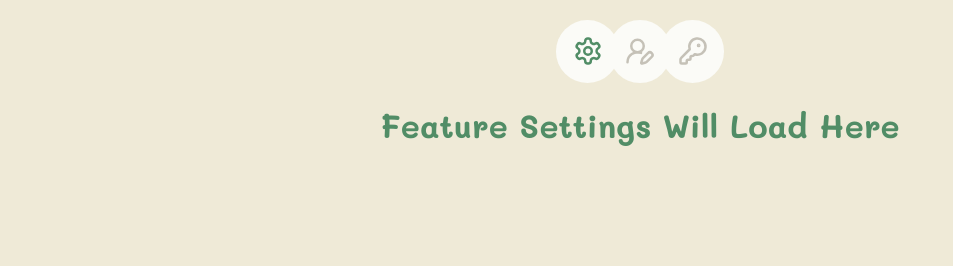
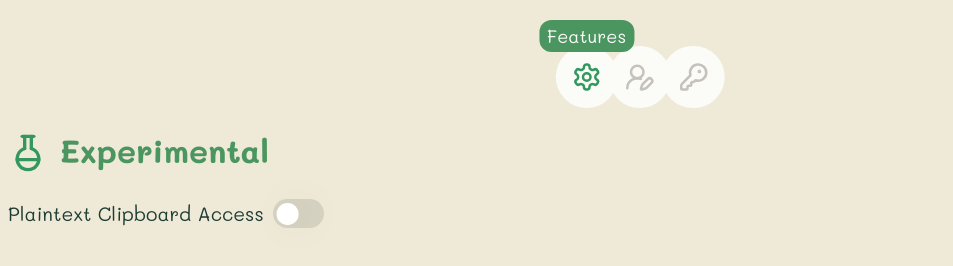
Before and after one commit to Maclean-D/three-assistant-glass, a website: page settings.html in a window 1280 px wide. Shown: the whole page, without its empty margins (0-953 px from the left). Drawn offline with Linux system fonts and the light colour scheme; no server answers.

Commit message:
Add settings page and make clipboard toggle-able

```diff
--- a/main.js
+++ b/main.js
@@ -589,7 +589,7 @@ window.addEventListener('load', () => {
     socket.onmessage = function(event) {
         const data = JSON.parse(event.data);
         if (data.type === 'clipboard') {
-            clipboardAlert.textContent = 'Clipboard Updated: ' + data.content;
+            clipboardAlert.textContent = '📋 Clipboard Updated: ';
             clipboardAlert.style.display = 'block';
             setTimeout(() => {
                 clipboardAlert.style.display = 'none';
--- /dev/null
+++ b/settings-styles.css
@@ -0,0 +1,154 @@
+body {
+    background-color: #efead7;
+    font-family: 'Mali', cursive;
+}
+
+h1 {
+    color: #4b9560;
+}
+
+/* Settings Tab */
+
+.settings-tab-container {
+    display: flex;
+    justify-content: space-between;
+    width: 100%;
+    max-width: 160px;
+    margin-left: auto;
+    margin-right: auto;
+}
+
+.settings-tab-item {
+    display: flex;
+    flex-direction: column;
+    align-items: center;
+    flex: 1;
+    text-align: center;
+    height: 100px;
+    position: relative;
+}
+
+.settings-tab-label {
+    display: none;
+    background-color: #4b9560;
+    color: #fbfbf7;
+    padding: 4px 8px;
+    border-radius: 12px;
+    font-size: 18px;
+    position: absolute;
+    top: 12px;
+    left: 50%;
+    transform: translateX(-50%);
+    z-index: 1;
+    white-space: nowrap;
+    max-width: none;
+}
+
+.settings-tab-item.active .settings-tab-label {
+    display: inline-block;
+}
+
+.settings-tab-button {
+    width: 62.5px;
+    height: 62.5px;
+    border-radius: 50%;
+    background-color: #fbfbf7;
+    border: none;
+    cursor: pointer;
+    display: flex;
+    justify-content: center;
+    align-items: center;
+    position: absolute;
+    bottom: 0;
+    left: 50%;
+    transform: translateX(-50%);
+}
+
+.settings-tab-icon {
+    width: 30px;
+    height: 30px;
+    transition: filter 0.3s ease;
+    filter: invert(86%) sepia(8%) saturate(176%) hue-rotate(358deg) brightness(90%) contrast(90%);
+}
+
+.settings-tab-button:hover .settings-tab-icon {
+    filter: invert(62%) sepia(12%) saturate(114%) hue-rotate(357deg) brightness(92%) contrast(87%);
+}
+
+.settings-tab-button.active .settings-tab-icon {
+    filter: invert(48%) sepia(79%) saturate(376%) hue-rotate(93deg) brightness(88%) contrast(84%);
+}
+
+.tab-content {
+    display: none;
+}
+
+.tab-content.active {
+    display: block;
+}
+
+/* Switch from Uiverse.io by namecho https://uiverse.io/namecho/quiet-panther-93*/
+
+.switch {
+    --button-width: 2.625em;
+    --button-height: 1.5em;
+    --toggle-diameter: 1.125em;
+    --button-toggle-offset: calc((var(--button-height) - var(--toggle-diameter)) / 2);
+    --toggle-shadow-offset: 10px;
+    --toggle-wider: 2.25em;
+    --color-grey: #d7d3c2;
+    --color-green: #4b9560;
+    display: flex;
+    align-items: center;
+}
+
+.switch span {
+    color: #1d3c34;
+    font-size: 1.2em;
+    margin-right: 0.5em;
+}
+
+.slider {
+    display: inline-block;
+    width: var(--button-width);
+    height: var(--button-height);
+    background-color: var(--color-grey);
+    border-radius: calc(var(--button-height) / 2);
+    position: relative;
+    transition: 0.3s all ease-in-out;
+}
+
+.slider::after {
+    content: "";
+    display: inline-block;
+    width: var(--toggle-diameter);
+    height: var(--toggle-diameter);
+    background-color: #fff;
+    border-radius: calc(var(--toggle-diameter) / 2);
+    position: absolute;
+    top: var(--button-toggle-offset);
+    transform: translateX(var(--button-toggle-offset));
+    box-shadow: var(--toggle-shadow-offset) 0 calc(var(--toggle-shadow-offset) * 4) rgba(0, 0, 0, 0.1);
+    transition: 0.3s all ease-in-out;
+}
+
+.switch input[type="checkbox"]:checked + .slider {
+    background-color: var(--color-green);
+}
+
+.switch input[type="checkbox"]:checked + .slider::after {
+    transform: translateX(calc(var(--button-width) - var(--toggle-diameter) - var(--button-toggle-offset)));
+    box-shadow: calc(var(--toggle-shadow-offset) * -1) 0 calc(var(--toggle-shadow-offset) * 4) rgba(0, 0, 0, 0.1);
+}
+
+.switch input[type="checkbox"] {
+    display: none;
+}
+
+.switch input[type="checkbox"]:active + .slider::after {
+    width: var(--toggle-wider);
+}
+
+.switch input[type="checkbox"]:checked:active + .slider::after {
+    transform: translateX(calc(var(--button-width) - var(--toggle-wider) - var(--button-toggle-offset)));
+}
--- a/settings.html
+++ b/settings.html
@@ -4,143 +4,41 @@
     <meta charset="UTF-8">
     <meta name="viewport" content="width=device-width, initial-scale=1.0">
     <title>Settings</title>
-    <style>
-        @font-face {
-            font-family: 'Mali';
-            src: url('./fonts/Mali-Regular.ttf') format('truetype');
-            font-weight: normal;
-            font-style: normal;
-        }
-        @font-face {
-            font-family: 'Mali';
-            src: url('./fonts/Mali-Bold.ttf') format('truetype');
-            font-weight: bold;
-            font-style: normal;
-        }
-        @font-face {
-            font-family: 'Mali';
-            src: url('./fonts/Mali-Italic.ttf') format('truetype');
-            font-weight: normal;
-            font-style: italic;
-        }
-        @font-face {
-            font-family: 'Mali';
-            src: url('./fonts/Mali-Bold Italic.ttf') format('truetype');
-            font-weight: bold;
-            font-style: italic;
-        }
-        @font-face {
-            font-family: 'Mali';
-            src: url('./fonts/Mali-Light.ttf') format('truetype');
-            font-weight: 300; /* Light */
-            font-style: normal;
-        }
-        @font-face {
-            font-family: 'Mali';
-            src: url('./fonts/Mali-Light Italic.ttf') format('truetype');
-            font-weight: 300; /* Light */
-            font-style: italic;
-        }
-        @font-face {
-            font-family: 'Mali';
-            src: url('./fonts/Mali-Medium.ttf') format('truetype');
-            font-weight: 500; /* Medium */
-            font-style: normal;
-        }
-        @font-face {
-            font-family: 'Mali';
-            src: url('./fonts/Mali-Medium Italic.ttf') format('truetype');
-            font-weight: 500; /* Medium */
-            font-style: italic;
-        }
-        @font-face {
-            font-family: 'Mali';
-            src: url('./fonts/Mali-SemiBold.ttf') format('truetype');
-            font-weight: 600; /* SemiBold */
-            font-style: normal;
-        }
-        @font-face {
-            font-family: 'Mali';
-            src: url('./fonts/Mali-SemiBold Italic.ttf') format('truetype');
-            font-weight: 600; /* SemiBold */
-            font-style: italic;
-        }
-        @font-face {
-            font-family: 'Mali';
-            src: url('./fonts/Mali-ExtraLight.ttf') format('truetype');
-            font-weight: 200; /* ExtraLight */
-            font-style: normal;
-        }
-        @font-face {
-            font-family: 'Mali';
-            src: url('./fonts/Mali-ExtraLight Italic.ttf') format('truetype');
-            font-weight: 200; /* ExtraLight */
-            font-style: italic;
-        }
-        body {
-            background-color: #efead7; /* Keep the background color */
-            margin: 0;
-            padding: 20px;
-            font-family: 'Mali', sans-serif; /* Use the Mali font */
-        }
-        h1 {
-            color: #1c532b; /* Keep the heading color */
-            text-align: center; /* Center the heading */
-        }
-        .button {
-            border: none;
-            background: #FBFBF7;
-            border-radius: 50%;
-            width: 62.5px;
-            height: 62.5px;
-            margin: 0 -5px; /* Change this line to create overlap */
-            display: flex;
-            align-items: center;
-            justify-content: center;
-            cursor: pointer;
-            position: relative; /* Add this line */
-            z-index: 1; /* Add this line */
-        }
-        .button:hover {
-            z-index: 2; /* Add this line */
-        }
-        .button img {
-            filter: brightness(0) saturate(100%) invert(86%) sepia(8%) saturate(242%) hue-rotate(7deg) brightness(90%) contrast(90%);
-            transition: filter 0.3s ease;
-        }
-        .button:hover img:not(.active) {
-            filter: brightness(0) saturate(100%) invert(76%) sepia(8%) saturate(242%) hue-rotate(7deg) brightness(80%) contrast(90%);
-        }
-        .active {
-            filter: brightness(0) saturate(100%) invert(51%) sepia(15%) saturate(1013%) hue-rotate(89deg) brightness(93%) contrast(88%) !important;
-        }
-        .tab-content {
-            display: none;
-            padding: 20px;
-            border-radius: 10px;
-            margin-top: -40px;
-        }
-        .tab-content.active {
-            display: block;
-        }
-    </style>
+    <link href="https://fonts.googleapis.com/css2?family=Mali:ital,wght@0,200;0,300;0,400;0,500;0,600;0,700;1,200;1,300;1,400;1,500;1,600;1,700&display=swap" rel="stylesheet">
+    <link rel="stylesheet" href="settings-styles.css">
 </head>
 <body>
-    <div style="display: flex; justify-content: center; margin-bottom: 20px;">
-        <button class="button" onclick="selectTab('settings')">
-            <img src="./icons/settings.svg" alt="Settings" width="30" height="30" id="settings-icon" class="active">
-        </button>
-        <button class="button" onclick="selectTab('characters')">
-            <img src="./icons/user-round-pen.svg" alt="User Round Pen" width="30" height="30" id="characters-icon">
-        </button>
-        <button class="button" onclick="selectTab('api-keys')">
-            <img src="./icons/key-round.svg" alt="Key Round" width="30" height="30" id="api-keys-icon">
-        </button>
+    <div class="settings-tab-container">
+        <div class="settings-tab-item active">
+            <span class="settings-tab-label">Features</span>
+            <button class="settings-tab-button active" data-tab="settings-tab">
+                <img src="icons/settings.svg" alt="Settings" class="settings-tab-icon">
+            </button>
+        </div>
+        <div class="settings-tab-item">
+            <span class="settings-tab-label">Characters</span>
+            <button class="settings-tab-button" data-tab="characters-tab">
+                <img src="icons/user-round-pen.svg" alt="Characters" class="settings-tab-icon">
+            </button>
+        </div>
+        <div class="settings-tab-item">
+            <span class="settings-tab-label">API Keys</span>
+            <button class="settings-tab-button" data-tab="api-keys-tab">
+                <img src="icons/key-round.svg" alt="API Keys" class="settings-tab-icon">
+            </button>
+        </div>
     </div>
 
     <div id="settings-tab" class="tab-content active">
-        <h1>Feature Settings Will Load Here</h1>
-        <!-- Add feature settings content here -->
+        <h1>
+            <img src="icons/flask-round.svg" alt="Flask Icon" style="width: 40px; height: 40px; filter: invert(48%) sepia(79%) saturate(376%) hue-rotate(93deg) brightness(88%) contrast(84%); vertical-align: middle; margin-bottom: 5px;">
+            Experimental
+        </h1>
+        <label class="switch">
+            <span>Plaintext Clipboard Access</span>
+            <input type="checkbox" id="clipboardAccessToggle">
+            <span class="slider"></span>
+        </label>
     </div>
 
     <div id="characters-tab" class="tab-content">
@@ -149,24 +47,49 @@
     </div>
 
     <div id="api-keys-tab" class="tab-content">
-        <h1>API Keys Will Load Here</h1>
+        <h1>
+            <img src="icons/audio-lines.svg" alt="Flask Icon" style="width: 40px; height: 40px; filter: invert(48%) sepia(79%) saturate(376%) hue-rotate(93deg) brightness(88%) contrast(84%); vertical-align: middle; margin-bottom: 5px;">
+            Vapi
+        </h1>
         <!-- Add API keys content here -->
     </div>
 
     <script>
-        function selectTab(selected) {
-            // Reset all icons to default color
-            document.querySelectorAll('.button img').forEach(img => img.classList.remove('active'));
+        document.querySelectorAll('.settings-tab-button').forEach(button => {
+            button.addEventListener('click', () => {
+                // Remove active class from all buttons, content, and tab items
+                document.querySelectorAll('.settings-tab-button, .tab-content, .settings-tab-item').forEach(el => el.classList.remove('active'));
 
-            // Set the selected icon color
-            document.getElementById(`${selected}-icon`).classList.add('active');
+                // Add active class to clicked button and its parent tab item
+                button.classList.add('active');
+                button.closest('.settings-tab-item').classList.add('active');
 
-            // Hide all tab contents
-            document.querySelectorAll('.tab-content').forEach(tab => tab.classList.remove('active'));
+                // Show corresponding content
+                const tabId = button.getAttribute('data-tab');
+                document.getElementById(tabId).classList.add('active');
+            });
+        });
 
-            // Show the selected tab content
-            document.getElementById(`${selected}-tab`).classList.add('active');
-        }
+        // Add new script for handling the clipboard access toggle
+        const clipboardAccessToggle = document.getElementById('clipboardAccessToggle');
+
+        // Fetch initial state
+        fetch('/api/settings/clipboard')
+            .then(response => response.json())
+            .then(data => {
+                clipboardAccessToggle.checked = data.clipboardAccess;
+            });
+
+        // Update state when toggled
+        clipboardAccessToggle.addEventListener('change', () => {
+            fetch('/api/settings/clipboard', {
+                method: 'POST',
+                headers: {
+                    'Content-Type': 'application/json',
+                },
+                body: JSON.stringify({ clipboardAccess: clipboardAccessToggle.checked }),
+            });
+        });
     </script>
 </body>
 </html>
```
Also changed, not shown: server.mjs (+29 -4 lines), icons/audio-lines.svg (added), icons/flask-round.svg (added), images/Character_Card.png (added), 1 other file.
